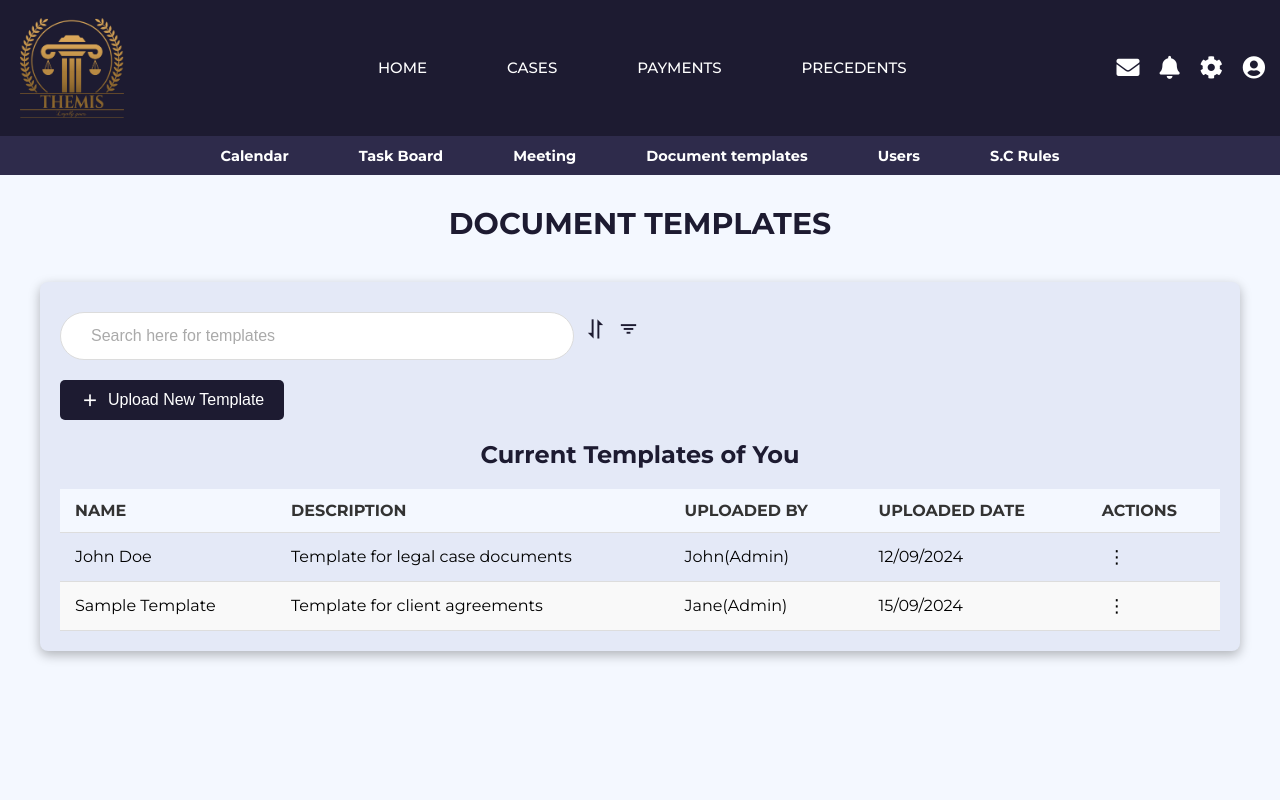
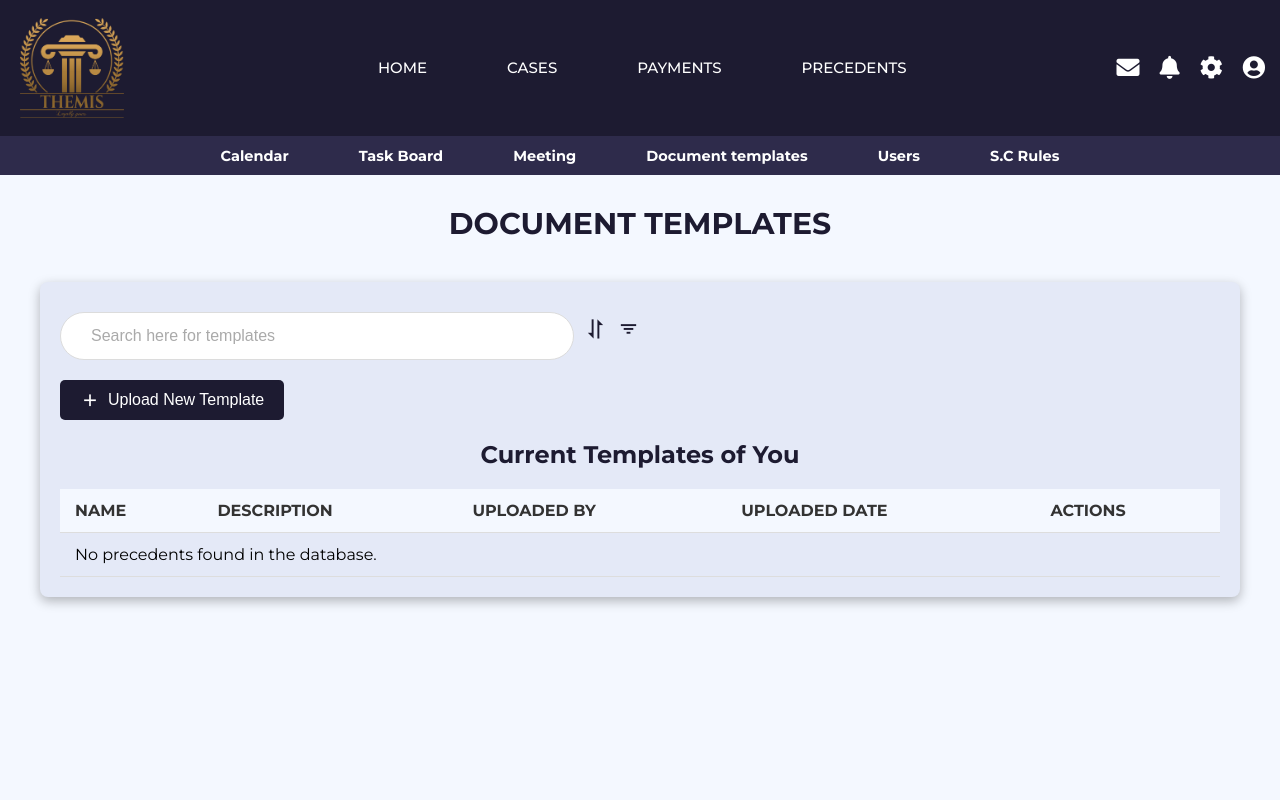
Before and after one commit to nishagii/ThemisProject, a PHP site: page /themisrepo/app/views/seniorCounsel/template.view.php in a window 1280 px wide. Run offline with PHP 8.4, Linux system fonts and the light colour scheme; some libraries are stand-ins or nearby versions.

Commit message:
updated the template.view

```diff
--- a/app/views/seniorCounsel/template.view.php
+++ b/app/views/seniorCounsel/template.view.php
@@ -59,11 +59,13 @@
                         </tr>
                     </thead>
                     <tbody>
+                    <?php if (!empty($templates)): ?>
+                    <?php foreach ($templates as $template): ?>
                         <tr>
-                            <td>John Doe</td>
-                            <td>Template for legal case documents</td>
-                            <td>John(Admin)</td>
-                            <td>12/09/2024</td>
+                            <td><?php echo $template->name; ?></td>
+                            <td><?php echo $template->description; ?></td>
+                            <td><?php echo $template->upload_by; ?></td>
+                            <td><?php echo $template->upload_date; ?></td>
                             <td>
                                 <div class="action-menu">
                                     <button class="dots-btn">⋮</button>
@@ -74,22 +76,12 @@
                                 </div>
                             </td>
                         </tr>
-                        <tr>
-                            <td>Sample Template</td>
-                            <td>Template for client agreements</td>
-                            <td>Jane(Admin)</td>
-                            <td>15/09/2024</td>
-                            <td>
-                                <div class="action-menu">
-                                    <button class="dots-btn">⋮</button>
-                                    <div class="dropdown">
-                                        <button class="dropdown-item">Edit</button>
-                                        <button class="dropdown-item">Delete</button>
-                                    </div>
-                                </div>
-                            </td>
-                        </tr>
-                        <!-- Add more rows as needed -->
+                    <?php endforeach; ?>
+                <?php else: ?>
+                    <tr>
+                        <td colspan="6">No precedents found in the database.</td>
+                    </tr>
+                <?php endif; ?>
                     </tbody>
                 </table>
             </div>
```
